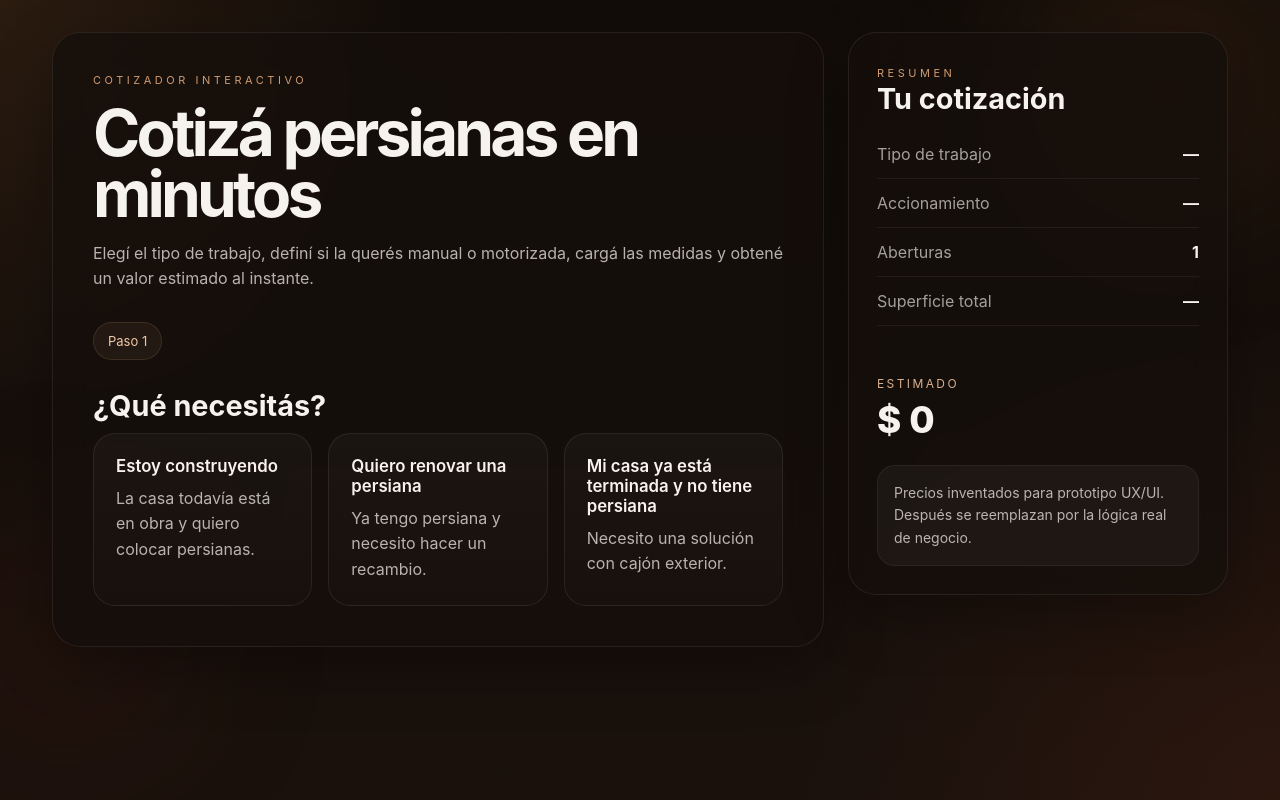
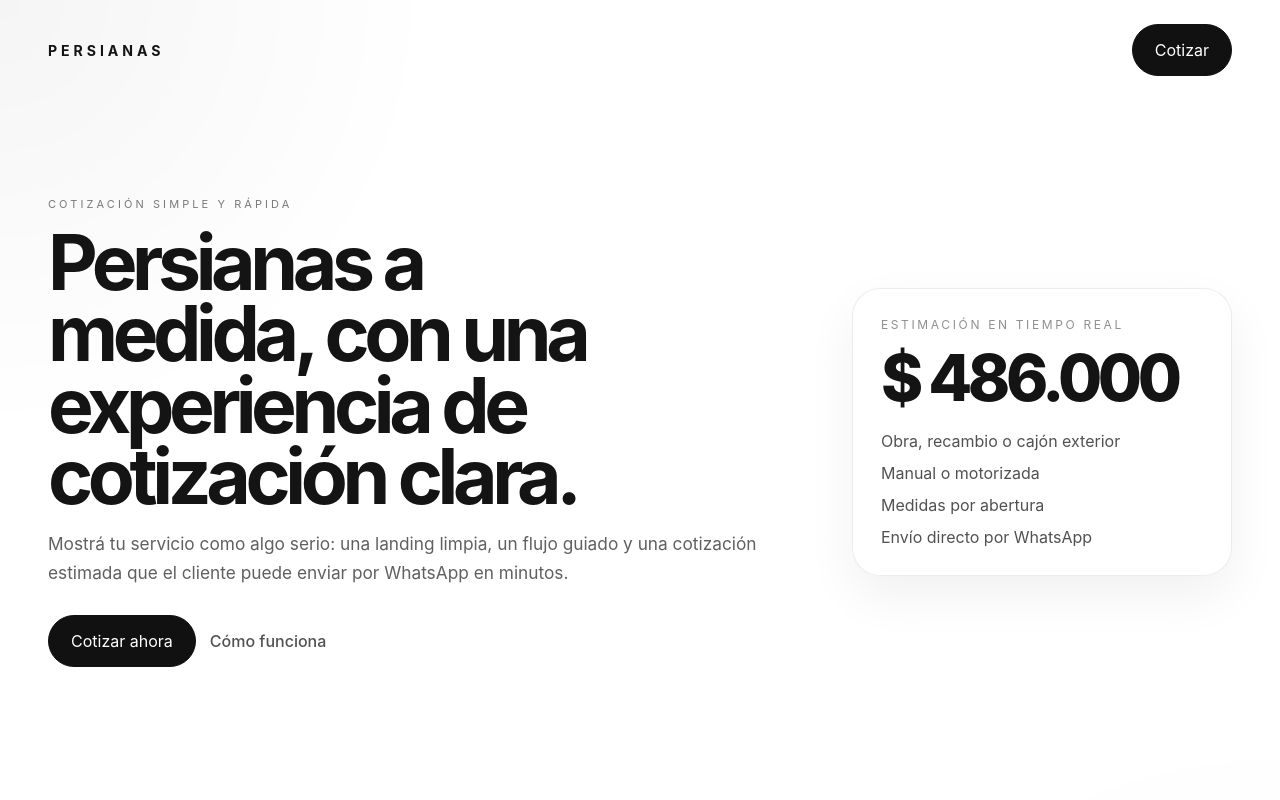
Before and after one commit to amirgeek/persianas-cotizador, a React (Vite) app: page / in a window 1280 px wide. Shown: the top 800 px of the page. Built offline with nearby package versions, Linux system fonts and the light colour scheme.

Commit message:
Redesign as white landing with quote modal

```diff
--- a/src/App.jsx
+++ b/src/App.jsx
@@ -24,8 +24,8 @@ const modes = [
 ];
 
 const installChoices = [
-  { id: 'solo-compra', title: 'Solo compra', subtitle: 'Nosotros fabricamos, vos instalás.' },
-  { id: 'compra-instalacion', title: 'Compra + instalación', subtitle: 'Nos encargamos de todo.' },
+  { id: 'solo-compra', title: 'Solo compra', subtitle: 'Fabricamos la persiana y vos resolvés la colocación.' },
+  { id: 'compra-instalacion', title: 'Compra + instalación', subtitle: 'Nos encargamos de la provisión y la instalación.' },
 ];
 
 const pricing = {
@@ -52,13 +52,12 @@ function formatCurrency(value) {
 }
 
 function App() {
+  const [isModalOpen, setIsModalOpen] = useState(false);
   const [form, setForm] = useState({
     workType: '',
     installMode: '',
     actionMode: '',
     windows: initialWindows,
-    name: '',
-    phone: '',
   });
 
   const needsInstallMode = form.workType === 'obra';
@@ -143,23 +142,75 @@ function App() {
     }));
   };
 
+  const resetAndClose = () => {
+    setIsModalOpen(false);
+    setForm({ workType: '', installMode: '', actionMode: '', windows: initialWindows });
+  };
+
   return (
-    <div className="app-shell">
-      <div className="ambient ambient-a" />
-      <div className="ambient ambient-b" />
-      <main className="layout">
-        <section className="panel main-panel">
-          <div className="eyebrow">Cotizador interactivo</div>
-          <h1>Cotizá persianas en minutos</h1>
-          <p className="intro">
-            Elegí el tipo de trabajo, definí si la querés manual o motorizada, cargá las medidas y obtené un valor estimado al instante.
+    <div className="page-shell">
+      <header className="topbar">
+        <div className="brand">PERSIANAS</div>
+        <button className="nav-button" onClick={() => setIsModalOpen(true)}>Cotizar</button>
+      </header>
+
+      <main>
+        <section className="hero-section">
+          <div className="hero-copy">
+            <div className="eyebrow">Cotización simple y rápida</div>
+            <h1>Persianas a medida, con una experiencia de cotización clara.</h1>
+            <p>
+              Mostrá tu servicio como algo serio: una landing limpia, un flujo guiado y una cotización estimada que el cliente puede enviar por WhatsApp en minutos.
             </p>
+            <div className="hero-actions">
+              <button className="primary-button" onClick={() => setIsModalOpen(true)}>Cotizar ahora</button>
+              <a className="secondary-link" href="#como-funciona">Cómo funciona</a>
+            </div>
+          </div>
+          <div className="hero-card">
+            <div className="hero-card-top">Estimación en tiempo real</div>
+            <div className="fake-quote-value">{formatCurrency(totals.total || 486000)}</div>
+            <div className="hero-card-list">
+              <span>Obra, recambio o cajón exterior</span>
+              <span>Manual o motorizada</span>
+              <span>Medidas por abertura</span>
+              <span>Envío directo por WhatsApp</span>
+            </div>
+          </div>
+        </section>
 
+        <section className="features-section" id="como-funciona">
+          <div className="section-heading">
+            <div className="eyebrow">Cómo funciona</div>
+            <h2>Un flujo pensado para que cotizar no sea un dolor.</h2>
+          </div>
+          <div className="features-grid">
+            <FeatureCard number="01" title="Elegís el tipo de trabajo" text="Obra, recambio o cajón exterior. Sin vueltas ni pantallas técnicas de más." />
+            <FeatureCard number="02" title="Definís el sistema" text="Manual o motorizado, y si aplica, solo compra o compra con instalación." />
+            <FeatureCard number="03" title="Cargás medidas" text="Una abertura por vez, con una experiencia mucho más simple que una planilla." />
+            <FeatureCard number="04" title="Mandás la cotización" text="El resultado final sale listo para compartir por WhatsApp al instante." />
+          </div>
+        </section>
+      </main>
+
+      {isModalOpen && (
+        <div className="modal-backdrop" onClick={resetAndClose}>
+          <div className="modal-shell" onClick={(e) => e.stopPropagation()}>
+            <div className="modal-topbar">
+              <div>
+                <div className="eyebrow">Cotizador</div>
+                <h2>Cotizá tus persianas</h2>
+              </div>
+              <button className="close-button" onClick={resetAndClose}>✕</button>
+            </div>
+
+            <div className="modal-layout">
+              <section className="modal-main">
                 <div className="step-pill">Paso {step}</div>
 
                 {!form.workType && (
                   <div className="stack">
-              <h2>¿Qué necesitás?</h2>
+                    <h3>¿Qué necesitás?</h3>
                     <div className="grid cards-grid">
                       {workTypes.map((item) => (
                         <button
@@ -178,7 +229,7 @@ function App() {
                 {form.workType && needsInstallMode && !form.installMode && (
                   <div className="stack">
                     <button className="back-link" onClick={() => setForm((current) => ({ ...current, workType: '', installMode: '', actionMode: '' }))}>← Volver</button>
-              <h2>¿Cómo querés resolverlo?</h2>
+                    <h3>¿Cómo querés resolverlo?</h3>
                     <div className="grid cards-grid two-columns">
                       {installChoices.map((item) => (
                         <button
@@ -197,7 +248,7 @@ function App() {
                 {form.workType && (!needsInstallMode || form.installMode) && !form.actionMode && (
                   <div className="stack">
                     <button className="back-link" onClick={() => setForm((current) => ({ ...current, actionMode: '', installMode: needsInstallMode ? '' : current.installMode }))}>← Volver</button>
-              <h2>¿Cómo la querés accionar?</h2>
+                    <h3>¿Cómo la querés accionar?</h3>
                     <div className="grid cards-grid two-columns">
                       {modes.map((item) => (
                         <button
@@ -216,7 +267,7 @@ function App() {
                 {form.workType && (!needsInstallMode || form.installMode) && form.actionMode && (
                   <div className="stack">
                     <button className="back-link" onClick={() => setForm((current) => ({ ...current, actionMode: '' }))}>← Volver</button>
-              <h2>Cargá las medidas</h2>
+                    <h3>Cargá las medidas</h3>
                     <p className="section-copy">Ingresá ancho y alto en metros por cada abertura.</p>
                     <div className="windows-list">
                       {form.windows.map((item, index) => (
@@ -261,25 +312,14 @@ function App() {
                     <div className="actions-row">
                       <button className="secondary-button" onClick={addWindow}>+ Agregar otra abertura</button>
                     </div>
-
-              <div className="result-card">
-                <div>
-                  <span className="mini-label">Precio estimado</span>
-                  <h3>{formatCurrency(totals.total)}</h3>
-                  <p>Valor orientativo según las medidas cargadas.</p>
-                </div>
-                <a className={`primary-button ${!canFinish ? 'disabled' : ''}`} href={canFinish ? whatsappHref : undefined} target="_blank" rel="noreferrer">
-                  Enviar cotización por WhatsApp
-                </a>
-              </div>
                   </div>
                 )}
               </section>
 
-        <aside className="panel summary-panel">
+              <aside className="summary-panel white-summary">
                 <div className="summary-top">
                   <span className="eyebrow">Resumen</span>
-            <h2>Tu cotización</h2>
+                  <h3>Tu cotización</h3>
                 </div>
 
                 <div className="summary-list">
@@ -295,12 +335,29 @@ function App() {
                   <div className="total-value">{formatCurrency(totals.total)}</div>
                 </div>
 
-          <div className="note-box">
-            Precios inventados para prototipo UX/UI. Después se reemplazan por la lógica real de negocio.
+                <a className={`primary-button full-width ${!canFinish ? 'disabled' : ''}`} href={canFinish ? whatsappHref : undefined} target="_blank" rel="noreferrer">
+                  Enviar cotización por WhatsApp
+                </a>
+
+                <div className="note-box light-note">
+                  Prototipo con costos inventados para validar la UX. Después se ajusta con precios reales.
                 </div>
               </aside>
-      </main>
             </div>
+          </div>
+        </div>
+      )}
+    </div>
+  );
+}
+
+function FeatureCard({ number, title, text }) {
+  return (
+    <article className="feature-card">
+      <span className="feature-number">{number}</span>
+      <h3>{title}</h3>
+      <p>{text}</p>
+    </article>
   );
 }
 
--- a/src/styles.css
+++ b/src/styles.css
@@ -1,91 +1,249 @@
 :root {
   font-family: Inter, ui-sans-serif, system-ui, sans-serif;
-  color: #f6f3ee;
-  background: #120d09;
+  color: #141414;
+  background: #ffffff;
 }
 
 * { box-sizing: border-box; }
-body { margin: 0; min-height: 100vh; background: #120d09; }
+html, body, #root { min-height: 100%; }
+body {
+  margin: 0;
+  background:
+    radial-gradient(circle at top left, rgba(0,0,0,0.04), transparent 24%),
+    radial-gradient(circle at bottom right, rgba(0,0,0,0.03), transparent 30%),
+    #ffffff;
+  color: #141414;
+}
+
 a { color: inherit; text-decoration: none; }
 button, input { font: inherit; }
 button { cursor: pointer; }
 
-.app-shell {
+.page-shell {
   min-height: 100vh;
-  position: relative;
-  overflow: hidden;
-  background:
-    radial-gradient(circle at top left, rgba(194,114,57,0.14), transparent 28%),
-    radial-gradient(circle at bottom right, rgba(120,48,24,0.18), transparent 32%),
-    linear-gradient(180deg, #120d09 0%, #1a110c 100%);
 }
 
-.ambient {
-  position: fixed;
-  border-radius: 999px;
-  filter: blur(80px);
-  pointer-events: none;
-  opacity: 0.55;
-}
-.ambient-a { width: 18rem; height: 18rem; background: rgba(196, 112, 58, 0.22); top: -4rem; right: -2rem; }
-.ambient-b { width: 16rem; height: 16rem; background: rgba(106, 37, 24, 0.25); bottom: 2rem; left: -4rem; }
-
-.layout {
-  position: relative;
-  z-index: 1;
+.topbar {
   max-width: 1240px;
   margin: 0 auto;
-  padding: 32px;
-  display: grid;
-  grid-template-columns: minmax(0, 1.4fr) 380px;
-  gap: 24px;
+  padding: 24px 28px 0;
+  display: flex;
+  justify-content: space-between;
+  align-items: center;
 }
 
-.panel {
-  border: 1px solid rgba(255,255,255,0.08);
-  background: rgba(21, 15, 11, 0.78);
-  backdrop-filter: blur(18px);
-  border-radius: 28px;
-  box-shadow: 0 20px 60px rgba(0,0,0,0.3);
+.brand {
+  font-size: 0.88rem;
+  letter-spacing: 0.28em;
+  text-transform: uppercase;
+  font-weight: 700;
 }
 
-.main-panel { padding: 40px; }
-.summary-panel { padding: 28px; position: sticky; top: 24px; height: fit-content; }
+.nav-button,
+.primary-button,
+.secondary-button {
+  min-height: 52px;
+  border-radius: 999px;
+  padding: 0 22px;
+  border: 1px solid #111;
+  transition: 180ms ease;
+}
+
+.nav-button,
+.primary-button {
+  background: #111;
+  color: #fff;
+}
+
+.nav-button:hover,
+.primary-button:hover { transform: translateY(-1px); }
+.secondary-button {
+  background: #fff;
+  color: #111;
+}
+
+.hero-section,
+.features-section {
+  max-width: 1240px;
+  margin: 0 auto;
+  padding: 56px 28px;
+}
+
+.hero-section {
+  display: grid;
+  grid-template-columns: minmax(0, 1.15fr) 380px;
+  gap: 28px;
+  align-items: center;
+  min-height: calc(100vh - 88px);
+}
 
 .eyebrow {
   font-size: 11px;
-  letter-spacing: 0.32em;
+  letter-spacing: 0.28em;
   text-transform: uppercase;
-  color: #cf9b72;
+  color: rgba(20,20,20,0.56);
   margin-bottom: 16px;
 }
 
-h1 {
+.hero-copy h1 {
   margin: 0;
-  font-size: clamp(2.4rem, 5vw, 4.8rem);
-  line-height: 0.95;
-  letter-spacing: -0.06em;
+  font-size: clamp(3rem, 6vw, 6rem);
+  line-height: 0.93;
+  letter-spacing: -0.07em;
+  max-width: 11ch;
 }
 
-.intro, .section-copy, .note-box, .choice-subtitle, .result-card p {
-  color: rgba(246, 243, 238, 0.72);
-  line-height: 1.6;
+.hero-copy p,
+.feature-card p,
+.choice-subtitle,
+.section-copy,
+.note-box {
+  color: rgba(20,20,20,0.68);
+  line-height: 1.65;
 }
 
-.intro { max-width: 46rem; margin: 16px 0 30px; }
-.step-pill {
-  display: inline-flex;
+.hero-copy p {
+  font-size: 1.08rem;
+  max-width: 46rem;
+  margin: 18px 0 0;
+}
+
+.hero-actions {
+  display: flex;
+  gap: 14px;
   align-items: center;
-  padding: 10px 14px;
-  border-radius: 999px;
-  background: rgba(207, 155, 114, 0.08);
-  color: #f0c8a8;
-  border: 1px solid rgba(207, 155, 114, 0.16);
-  font-size: 13px;
+  margin-top: 28px;
+}
+
+.secondary-link {
+  color: rgba(20,20,20,0.74);
+  font-weight: 500;
+}
+
+.hero-card,
+.feature-card,
+.choice-card,
+.window-card,
+.summary-panel,
+.note-box {
+  background: rgba(255,255,255,0.84);
+  border: 1px solid rgba(20,20,20,0.08);
+  border-radius: 28px;
+  box-shadow: 0 20px 50px rgba(0,0,0,0.06);
+}
+
+.hero-card {
+  padding: 28px;
+}
+
+.hero-card-top,
+.mini-label,
+.feature-number {
+  font-size: 12px;
+  text-transform: uppercase;
+  letter-spacing: 0.22em;
+  color: rgba(20,20,20,0.48);
+}
+
+.fake-quote-value {
+  margin: 16px 0 22px;
+  font-size: clamp(2.5rem, 5vw, 4rem);
+  line-height: 0.95;
+  letter-spacing: -0.07em;
+  font-weight: 800;
+}
+
+.hero-card-list {
+  display: grid;
+  gap: 12px;
+  color: rgba(20,20,20,0.74);
+}
+
+.section-heading {
+  max-width: 42rem;
   margin-bottom: 28px;
 }
 
-.stack h2, .summary-top h2 { margin: 0 0 10px; font-size: 1.8rem; }
+.section-heading h2,
+.summary-top h2,
+.summary-top h3,
+.stack h3 {
+  margin: 0;
+  font-size: clamp(1.7rem, 3vw, 2.4rem);
+  letter-spacing: -0.05em;
+}
+
+.features-grid {
+  display: grid;
+  grid-template-columns: repeat(4, minmax(0, 1fr));
+  gap: 18px;
+}
+
+.feature-card {
+  padding: 22px;
+}
+
+.feature-card h3 { margin: 16px 0 10px; }
+
+.modal-backdrop {
+  position: fixed;
+  inset: 0;
+  background: rgba(15,15,15,0.42);
+  backdrop-filter: blur(8px);
+  display: flex;
+  justify-content: center;
+  align-items: center;
+  padding: 24px;
+  z-index: 50;
+}
+
+.modal-shell {
+  width: min(1240px, 100%);
+  max-height: min(92vh, 100%);
+  overflow: auto;
+  background: #fcfcfb;
+  border-radius: 32px;
+  border: 1px solid rgba(20,20,20,0.08);
+  box-shadow: 0 30px 90px rgba(0,0,0,0.18);
+  padding: 28px;
+}
+
+.modal-topbar {
+  display: flex;
+  justify-content: space-between;
+  gap: 16px;
+  align-items: flex-start;
+  margin-bottom: 22px;
+}
+
+.close-button {
+  width: 44px;
+  height: 44px;
+  border-radius: 999px;
+  border: 1px solid rgba(20,20,20,0.1);
+  background: #fff;
+}
+
+.modal-layout {
+  display: grid;
+  grid-template-columns: minmax(0, 1.25fr) 360px;
+  gap: 22px;
+}
+
+.modal-main {
+  padding: 8px 4px 4px;
+}
+
+.step-pill {
+  display: inline-flex;
+  padding: 10px 14px;
+  border-radius: 999px;
+  border: 1px solid rgba(20,20,20,0.1);
+  background: #fff;
+  margin-bottom: 22px;
+  color: rgba(20,20,20,0.66);
+}
+
 .grid { display: grid; gap: 16px; }
 .cards-grid { grid-template-columns: repeat(3, minmax(0, 1fr)); }
 .two-columns { grid-template-columns: repeat(2, minmax(0, 1fr)); }
@@ -93,117 +251,87 @@ h1 {
 .choice-card {
   text-align: left;
   padding: 22px;
-  border-radius: 22px;
-  border: 1px solid rgba(255,255,255,0.08);
-  background: linear-gradient(180deg, rgba(255,255,255,0.03), rgba(255,255,255,0.01));
-  color: #f8f3ee;
-  display: flex;
-  flex-direction: column;
-  gap: 10px;
-  transition: transform 180ms ease, border-color 180ms ease, background 180ms ease;
 }
-.choice-card:hover {
-  transform: translateY(-2px);
-  border-color: rgba(207, 155, 114, 0.44);
-  background: linear-gradient(180deg, rgba(207,155,114,0.1), rgba(255,255,255,0.02));
-}
-.choice-title { font-size: 1.05rem; font-weight: 600; }
 
-.back-link, .ghost-button {
+.choice-title { display: block; font-size: 1.05rem; font-weight: 700; margin-bottom: 10px; }
+.choice-card:hover { transform: translateY(-2px); }
+
+.back-link,
+.ghost-button {
   border: 0;
   background: transparent;
-  color: #d9b090;
+  color: rgba(20,20,20,0.6);
   padding: 0;
 }
-.back-link { margin-bottom: 10px; text-align: left; }
+.back-link { margin-bottom: 12px; }
 
-.windows-list { display: grid; gap: 16px; margin-top: 20px; }
-.window-card {
-  border: 1px solid rgba(255,255,255,0.08);
-  background: rgba(255,255,255,0.025);
-  border-radius: 22px;
-  padding: 20px;
-}
-.window-header { display: flex; justify-content: space-between; align-items: center; margin-bottom: 16px; }
+.windows-list { display: grid; gap: 14px; margin-top: 20px; }
+.window-card { padding: 20px; }
+.window-header { display: flex; justify-content: space-between; align-items: center; margin-bottom: 14px; }
 .measure-grid { display: grid; grid-template-columns: repeat(2, minmax(0, 1fr)); gap: 14px; }
-label span { display: block; font-size: 13px; color: rgba(246,243,238,0.78); margin-bottom: 8px; }
+label span { display: block; font-size: 13px; color: rgba(20,20,20,0.62); margin-bottom: 8px; }
 input {
   width: 100%;
-  border-radius: 14px;
-  border: 1px solid rgba(255,255,255,0.1);
-  background: rgba(0,0,0,0.18);
+  border-radius: 16px;
+  border: 1px solid rgba(20,20,20,0.1);
+  background: #fff;
   padding: 14px 16px;
-  color: #fff;
+  color: #111;
 }
-.window-meta { margin-top: 12px; color: #d7bfaa; font-size: 14px; }
+.window-meta { margin-top: 12px; color: rgba(20,20,20,0.72); }
 .actions-row { margin-top: 18px; }
-.secondary-button, .primary-button {
-  display: inline-flex;
-  justify-content: center;
-  align-items: center;
-  min-height: 52px;
-  border-radius: 16px;
-  padding: 0 18px;
-  border: 1px solid rgba(255,255,255,0.1);
+
+.summary-panel {
+  padding: 24px;
+  height: fit-content;
 }
-.secondary-button {
-  background: transparent;
-  color: #f6f3ee;
-}
-.primary-button {
-  background: #c67b46;
-  color: #140d09;
-  font-weight: 700;
-  border-color: transparent;
-}
-.primary-button.disabled { opacity: 0.45; pointer-events: none; }
 
-.result-card {
-  margin-top: 28px;
-  padding: 22px;
-  border-radius: 24px;
-  background: linear-gradient(180deg, rgba(198,123,70,0.18), rgba(255,255,255,0.03));
-  border: 1px solid rgba(198,123,70,0.28);
-  display: flex;
-  justify-content: space-between;
-  align-items: end;
-  gap: 20px;
-}
-.result-card h3 { margin: 8px 0; font-size: clamp(2rem, 4vw, 3rem); }
-.mini-label { font-size: 12px; text-transform: uppercase; letter-spacing: 0.2em; color: #d9b090; }
-
-.summary-list { display: grid; gap: 14px; margin: 28px 0; }
+.summary-list { display: grid; gap: 14px; margin: 24px 0; }
 .summary-item {
   display: flex;
   justify-content: space-between;
   gap: 12px;
   padding-bottom: 14px;
-  border-bottom: 1px solid rgba(255,255,255,0.06);
+  border-bottom: 1px solid rgba(20,20,20,0.08);
 }
-.summary-item span { color: rgba(246,243,238,0.64); }
+.summary-item span { color: rgba(20,20,20,0.58); }
 .summary-item strong { text-align: right; }
-.summary-total {
-  padding: 18px 0 8px;
-}
-.total-value { font-size: 2.3rem; font-weight: 800; line-height: 1; margin-top: 10px; }
-.note-box {
-  margin-top: 18px;
-  border-radius: 18px;
-  padding: 16px;
-  background: rgba(255,255,255,0.04);
-  border: 1px solid rgba(255,255,255,0.06);
-  font-size: 14px;
+.summary-total { padding: 8px 0 18px; }
+.total-value {
+  margin-top: 8px;
+  font-size: 2.5rem;
+  font-weight: 800;
+  letter-spacing: -0.06em;
 }
 
-@media (max-width: 1080px) {
-  .layout { grid-template-columns: 1fr; }
-  .summary-panel { position: static; }
-  .cards-grid { grid-template-columns: 1fr; }
-  .two-columns { grid-template-columns: 1fr; }
+.full-width { width: 100%; }
+.primary-button.disabled { opacity: 0.45; pointer-events: none; }
+.note-box { margin-top: 18px; padding: 16px; border-radius: 20px; }
+.light-note { background: #fafafa; }
+
+@media (max-width: 1100px) {
+  .hero-section,
+  .features-grid,
+  .modal-layout,
+  .cards-grid,
+  .two-columns {
+    grid-template-columns: 1fr;
+  }
 }
 
 @media (max-width: 720px) {
-  .layout { padding: 18px; }
-  .main-panel, .summary-panel { padding: 22px; }
-  .measure-grid, .result-card { grid-template-columns: 1fr; display: grid; }
+  .topbar,
+  .hero-section,
+  .features-section {
+    padding-left: 18px;
+    padding-right: 18px;
+  }
+
+  .modal-backdrop { padding: 12px; }
+  .modal-shell { padding: 18px; border-radius: 22px; }
+  .hero-actions,
+  .measure-grid {
+    display: grid;
+    grid-template-columns: 1fr;
+  }
 }
```
Lines whose indentation alone changed are shown as unchanged.
